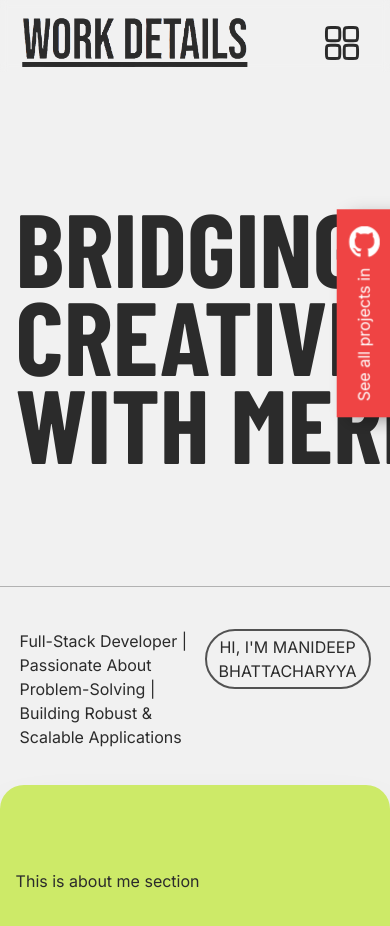
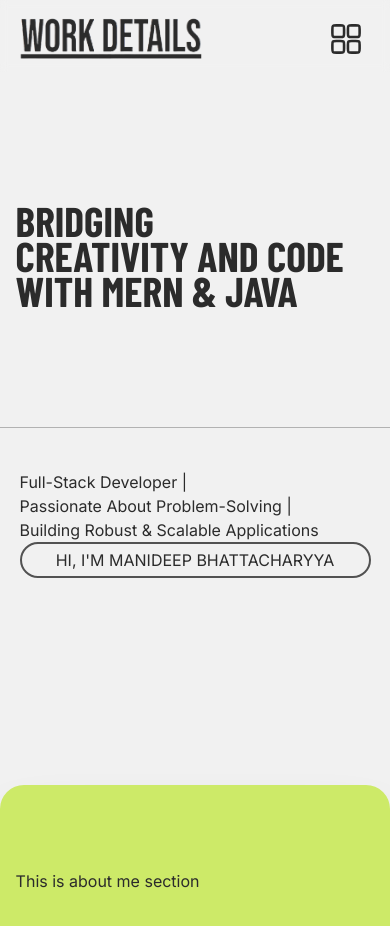
Before and after one commit to Manideep-X/My-work-details, a React (Vite) app: page / in a window 390 px wide. Shown: the top 926 px of the page. Built offline with nearby package versions, Linux system fonts and the light colour scheme; a web font is replaced by a local one.

Commit message:
all nav issues solved

```diff
--- a/package.json
+++ b/package.json
@@ -7,7 +7,8 @@
     "dev": "vite",
     "build": "vite build",
     "lint": "eslint .",
-    "preview": "vite preview"
+    "preview": "vite preview",
+    "host": "vite --host"
   },
   "dependencies": {
     "react": "^18.3.1",
--- a/src/components/CallToAction.jsx
+++ b/src/components/CallToAction.jsx
@@ -52,18 +52,19 @@ const CallToAction = () => {
             ${visibleIndices.includes(i) ? 'w-full' : 'w-2'}
           `}>
           <div className={`
-                  font-titles font-[700] text-[6.5rem] uppercase leading-[0.85]
+                  lg:text-[6.5rem] md:text-[5.5rem] sm:text-[4.5rem] text-[2.6rem]
+                  font-titles sm:font-[700] font-[700] uppercase leading-[0.85]
                   transition-all duration-[1500ms] ease-in-out transform
                   ${visibleIndices.includes(i) ? 'opacity-100' : 'opacity-0'}
                 `} >{title}
           </div>
         </div>
       ))}
-      <div className='flex py-[5vh] px-[5vw] mt-[14vh] justify-between border-t-[1.5px] border-[#b2b2b2]'>
+      <div className='md:flex block py-[5vh] px-[5vw] mt-[14vh] justify-between border-t-[1.5px] border-[#b2b2b2]'>
         <div className='content-center'>
           {info.messages.map((msg, j) => (
             <p key={j} className={`
-                inline text-[1rem]
+                md:inline block text-[1rem]
                 transition-all duration-500 ease-in-out transform
                 ${visibleMsg.includes(j) ? 'opacity-100' : 'opacity-0'}
               `}>{msg}
@@ -87,7 +88,7 @@ const CallToAction = () => {
           ${visibleMsg.includes(2) ? 'opacity-100' : 'opacity-0'}
         `}>
         <div className={`
-          fixed flex items-center justify-between bg-red-500
+          fixed hidden sm:flex items-center justify-between bg-red-500
           shadow-[-5px_10px_18px_-4px_rgba(0,0,0,0.45)]
           w-52 px-4 py-3 pb-28 top-[28%] -right-32 -rotate-90 hover:-right-28
           transition-all duration-200 ease-in-out
--- a/src/components/Navbar.jsx
+++ b/src/components/Navbar.jsx
@@ -44,31 +44,31 @@ const Navbar = () => {
 
   return (
     <nav className={`select-none overflow-hidden
-    fixed backdrop-blur-sm w-full z-50
+    fixed backdrop-blur-sm w-full z-50 h-2/3
     lg:grid lg:grid-cols-[48%_42%_10%] justify-between py-[1.3vh] px-[4vw]
     transition-all duration-700 ease-in-out transform -translate-y-full
     ${navVisible ? 'translate-y-0' : ''}
     ${isOpen ? 'h-2/3 bg-[rgba(241,241,241,0.6)] shadow-lg' : 'h-[4.5rem] bg-[rgba(241,241,241,0.3)] shadow-none'}
     `}>
       <div className='flex lg:block justify-between items-center'>
-        <a href="" className='w-60 block'><img src="./src/assets/icon3.png" alt="Work Projects" /></a>
-        <img ref={navBtnRef} src="./src/assets/menu.svg" alt="Menu" onClick={e => menuClick(e)} className='lg:hidden w-16 self-center transition-all duration-700 ease-in-out' />
+        <a href="" className='md:w-60 w-48 block'><img src="./src/assets/icon3.png" alt="Work Projects" /></a>
+        <img ref={navBtnRef} src="./src/assets/menu.svg" alt="Menu" onClick={e => menuClick(e)} className='lg:hidden md:w-16 w-14 self-center transition-all duration-700 ease-in-out' />
       </div>
-      <ul className='lg:flex lg:p-0 sm:pt-6 sm:pl-6 sm:block gap-[0.6vw] items-center'>
+      <ul className='lg:flex lg:p-0 pt-6 pl-6 block gap-[0.6vw] items-center'>
         <a href="#home" className=''>
-          <li className='lg:w-24 sm:w-1/4 cursor-pointer lg:text-center border-b-[1.6px] border-[rgba(43,43,43,0)] hover:border-[rgba(43,43,43,0.8)] hover:tracking-widest active:font-semibold transition-all duration-200 ease-[cubic-bezier(0.39, 0.58, 0.57, 1)] lg:text-base lg:font-descriptions lg:font-normal sm:leading-tight sm:font-bold sm:text-[2.85rem] sm:font-titles'>Home</li>
+          <li className='lg:w-24 sm:w-1/4 cursor-pointer lg:text-center border-b-[1.6px] border-[rgba(43,43,43,0)] hover:border-[rgba(43,43,43,0.8)] hover:tracking-widest active:font-semibold transition-all duration-200 ease-[cubic-bezier(0.39, 0.58, 0.57, 1)] lg:text-base lg:font-descriptions lg:font-normal leading-tight font-bold md:text-[2.85rem] text-[2.5rem] font-titles'>Home</li>
         </a>
         <a href='#about-me' className=''>
-          <li className='lg:w-24 sm:w-1/4 cursor-pointer lg:text-center border-b-[1.6px] border-[rgba(43,43,43,0)] hover:border-[rgba(43,43,43,0.8)] hover:tracking-widest active:font-semibold transition-all duration-200 ease-[cubic-bezier(0.39, 0.58, 0.57, 1)] lg:text-base lg:font-descriptions lg:font-normal sm:leading-tight sm:font-bold sm:text-[2.85rem] sm:font-titles'>About Me</li>
+          <li className='lg:w-24 sm:w-1/4 cursor-pointer lg:text-center border-b-[1.6px] border-[rgba(43,43,43,0)] hover:border-[rgba(43,43,43,0.8)] hover:tracking-widest active:font-semibold transition-all duration-200 ease-[cubic-bezier(0.39, 0.58, 0.57, 1)] lg:text-base lg:font-descriptions lg:font-normal leading-tight font-bold md:text-[2.85rem] text-[2.5rem] font-titles'>About Me</li>
         </a>
         <a href="#projects" className=''>
-          <li className='lg:w-24 sm:w-1/4 cursor-pointer lg:text-center border-b-[1.6px] border-[rgba(43,43,43,0)] hover:border-[rgba(43,43,43,0.8)] hover:tracking-widest active:font-semibold transition-all duration-200 ease-[cubic-bezier(0.39, 0.58, 0.57, 1)] lg:text-base lg:font-descriptions lg:font-normal sm:leading-tight sm:font-bold sm:text-[2.85rem] sm:font-titles'>Projects</li>
+          <li className='lg:w-24 sm:w-1/4 cursor-pointer lg:text-center border-b-[1.6px] border-[rgba(43,43,43,0)] hover:border-[rgba(43,43,43,0.8)] hover:tracking-widest active:font-semibold transition-all duration-200 ease-[cubic-bezier(0.39, 0.58, 0.57, 1)] lg:text-base lg:font-descriptions lg:font-normal leading-tight font-bold md:text-[2.85rem] text-[2.5rem] font-titles'>Projects</li>
         </a>
         <a href="#resume" className=''>
-          <li className='lg:w-24 sm:w-1/4 cursor-pointer lg:text-center border-b-[1.6px] border-[rgba(43,43,43,0)] hover:border-[rgba(43,43,43,0.8)] hover:tracking-widest active:font-semibold transition-all duration-200 ease-[cubic-bezier(0.39, 0.58, 0.57, 1)] lg:text-base lg:font-descriptions lg:font-normal sm:leading-tight sm:font-bold sm:text-[2.85rem] sm:font-titles'>Résumé</li>
+          <li className='lg:w-24 sm:w-1/4 cursor-pointer lg:text-center border-b-[1.6px] border-[rgba(43,43,43,0)] hover:border-[rgba(43,43,43,0.8)] hover:tracking-widest active:font-semibold transition-all duration-200 ease-[cubic-bezier(0.39, 0.58, 0.57, 1)] lg:text-base lg:font-descriptions lg:font-normal leading-tight font-bold md:text-[2.85rem] text-[2.5rem] font-titles'>Résumé</li>
         </a>
       </ul>
-      <a href="#contacts" className='block lg:inline lg:text-center lg:m-0 sm:ml-6 self-center lg:w-24 sm:w-1/4 cursor-pointer list-none border-b-[1.6px] border-[rgba(43,43,43,0)] hover:border-[rgba(43,43,43,0.8)] hover:tracking-widest active:font-semibold transition-all lg:text-base lg:font-descriptions lg:font-normal sm:leading-tight sm:font-bold sm:text-[2.85rem] sm:font-titles'>
+      <a href="#contacts" className='block lg:inline lg:text-center lg:m-0 ml-6 self-center lg:w-24 sm:w-1/4 cursor-pointer list-none border-b-[1.6px] border-[rgba(43,43,43,0)] hover:border-[rgba(43,43,43,0.8)] hover:tracking-widest active:font-semibold transition-all lg:text-base lg:font-descriptions lg:font-normal leading-tight font-bold md:text-[2.85rem] text-[2.5rem] font-titles'>
         Contacts
       </a>
     </nav>
```
